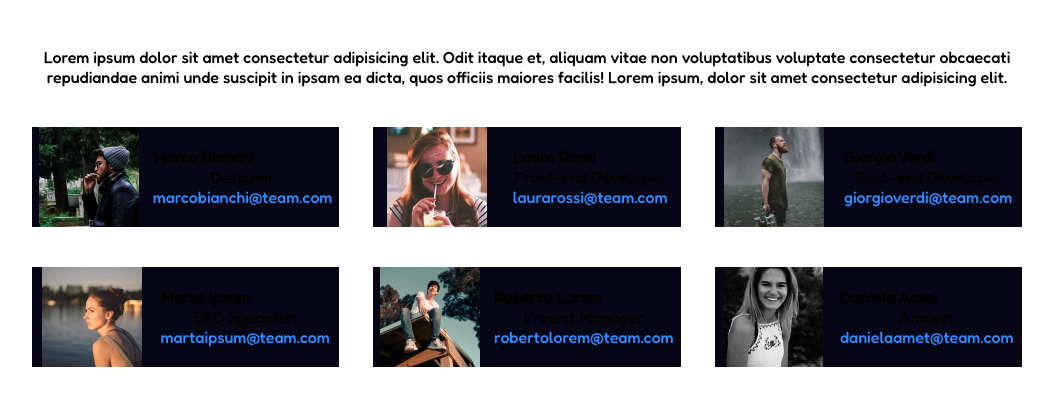
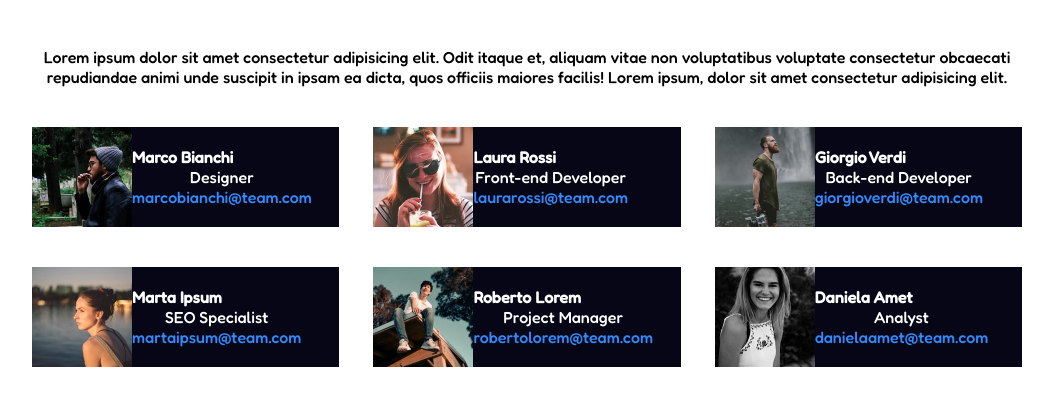
Before and after one commit to yasmindeoliveira/html-css-flex-cards, a plain HTML site: page index.html in a window 1280 px wide. Shown: the part 62-468 px from the top of the page, without its empty margins (113-1166 px from the left). Drawn offline with Linux system fonts and the light colour scheme.

Commit message:
aggiustate immagini

```diff
--- a/index.html
+++ b/index.html
@@ -24,61 +24,61 @@
 
             <div class="flex-container">
 
-                <div class="flex-item flex-container">
+                <div class="flex-item">
 
                     <img src="./assets/male1.png" alt="Marco Bianchi">
 
-                    <div>
+                    <div class="dati">
                         <h4>Marco Bianchi</h4>
                         <p>Designer</p>
                         <p class="email">marcobianchi@team.com</p>
                     </div>
 
                 </div>
-                <div class="flex-item flex-container">
+                <div class="flex-item">
 
                     <img src="./assets/female1.png" alt="Laura Rossi">
-                    <div>
+                    <div class="dati">
                         <h4>Laura Rossi</h4>
                         <p>Front-end Developer</p>
                         <p class="email">laurarossi@team.com</p>
                     </div>
 
                 </div>
-                <div class="flex-item flex-container">
+                <div class="flex-item">
 
                     <img src="./assets/male2.png" alt="Giorgio Verdi">
-                    <div>
+                    <div class="dati">
                         <h4>Giorgio Verdi</h4>
                         <p>Back-end Developer</p>
                         <p class="email">giorgioverdi@team.com</p>
                     </div>
 
                 </div>
-                <div class="flex-item flex-container">
+                <div class="flex-item">
 
                     <img src="./assets/female2.png" alt="Marta Ipsum">
-                    <div>
+                    <div class="dati">
                         <h4>Marta Ipsum</h4>
                         <p>SEO Specialist</p>
                         <p class="email">martaipsum@team.com</p>
                     </div>
 
                 </div>
-                <div class="flex-item flex-container">
+                <div class="flex-item">
 
                     <img src="./assets/male3.png" alt="Roberto Lorem">
-                    <div>
+                    <div class="dati">
                         <h4>Roberto Lorem</h4>
                         <p>Project Manager</p>
                         <p class="email">robertolorem@team.com</p>
                     </div>
 
                 </div>
-                <div class="flex-item flex-container">
+                <div class="flex-item">
 
                     <img src="./assets/female3.png" alt="Daniela Amet">
-                    <div>
+                    <div class="dati">
                         <h4>Daniela Amet</h4>
                         <p>Analyst</p>
                         <p class="email">danielaamet@team.com</p>
--- a/style.css
+++ b/style.css
@@ -30,6 +30,9 @@
 }
 
 .flex-item {
+    display: flex;
+    flex-wrap: wrap;
+    align-items: center;
     margin-top: 40px;
     background-color: rgb(6, 6, 22);
     width: 30%;
@@ -42,3 +45,8 @@
 .email {
     color: rgb(50, 138, 252);
 }
+
+.dati{
+    color: white;
+    text-align: start;
+}
```
